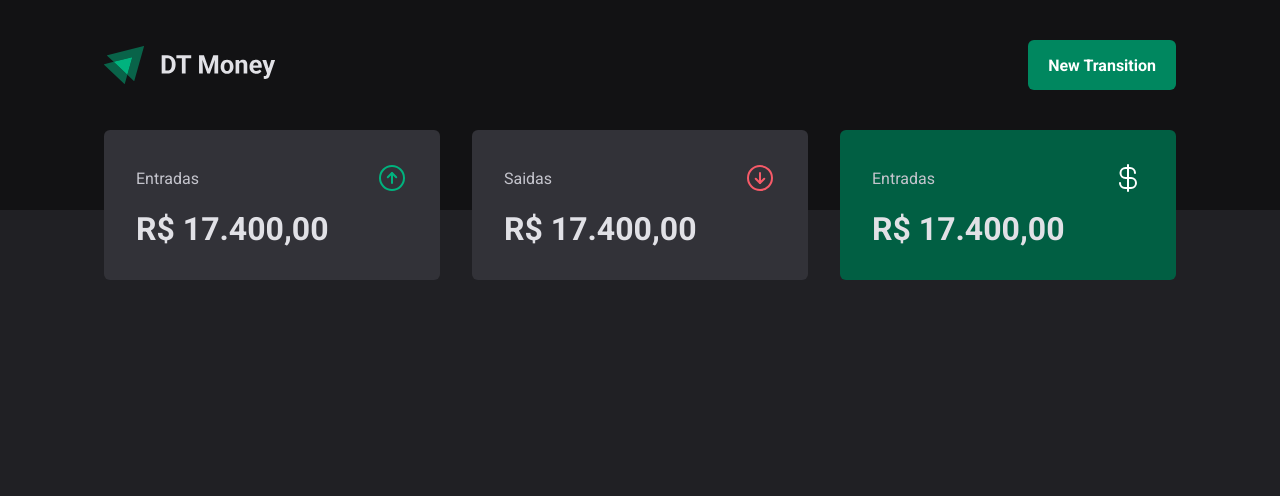
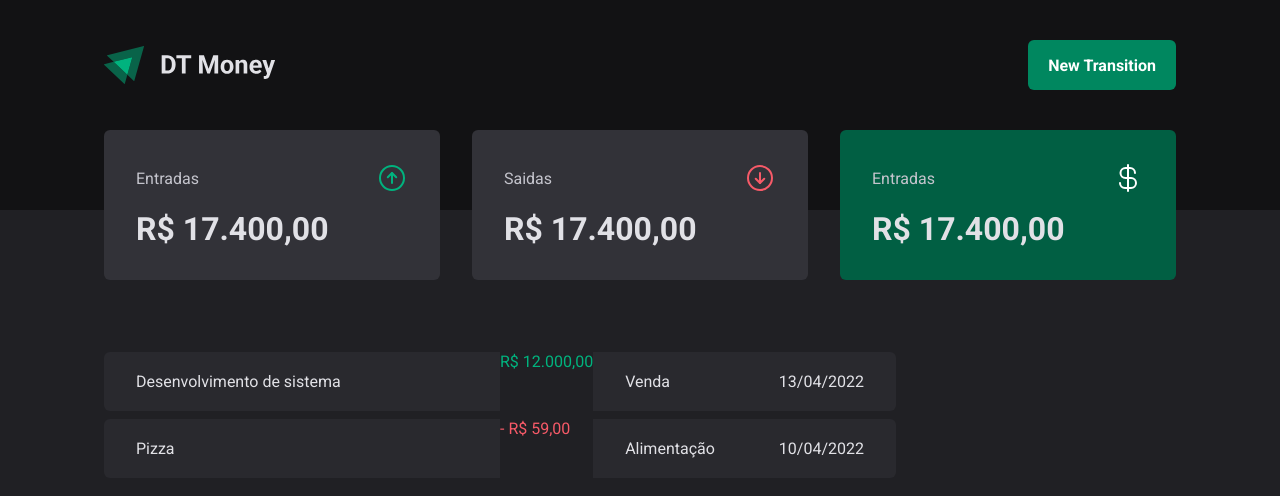
Before and after one commit to Vinicius-Holtman/dt-money-ignite, a React (Vite) app: page / in a window 1280 px wide. Shown: the top 496 px of the page. Built offline with nearby package versions, Linux system fonts and the light colour scheme.

Commit message:
Create styled to table

```diff
--- a/src/pages/Transactions/index.tsx
+++ b/src/pages/Transactions/index.tsx
@@ -1,11 +1,36 @@
 import { Header } from "../../components/Header";
 import { Summary } from "../../components/Summary";
+import { PriceHighlight, TransactionsContainer, TransactionsTable } from "./styles";
 
 export function Transactions() {
   return (
     <div>
       <Header />
       <Summary />
+
+      <TransactionsContainer>
+        <TransactionsTable>
+          <tbody>
+            <tr>
+              <td width="50%">Desenvolvimento de sistema</td>
+              <PriceHighlight variant="income">
+                R$ 12.000,00
+              </PriceHighlight>
+              <td>Venda</td>
+              <td>13/04/2022</td>
+            </tr>
+
+            <tr>
+              <td width="50%">Pizza</td>
+              <PriceHighlight variant="outcome">
+                - R$ 59,00
+              </PriceHighlight>
+              <td>Alimentação</td>
+              <td>10/04/2022</td>
+            </tr>
+          </tbody>
+        </TransactionsTable>
+      </TransactionsContainer>
     </div>
   )
 }
--- a/src/pages/Transactions/styles.ts
+++ b/src/pages/Transactions/styles.ts
@@ -0,0 +1,40 @@
+import styled from "styled-components";
+
+
+
+export const TransactionsContainer = styled.main`
+  width: 100%;
+  max-width: 1120px;
+  margin: 4rem auto 0;
+  padding: 0 1.5rem;
+`;
+
+export const TransactionsTable = styled.div`
+  width: 100%;
+  border-radius: separate;
+  border-spacing: 0 0.5rem;
+  /* margin-top: 1.5rem; */
+
+  td {
+    padding: 1.25rem 2rem;
+    background: ${props => props.theme["gray-700"]};
+
+    &:first-child {
+      border-top-left-radius: 6px;
+      border-bottom-left-radius: 6px;
+    }
+
+    &:last-child {
+      border-top-right-radius: 6px;
+      border-bottom-right-radius: 6px;
+    }
+  }
+`;
+
+interface PriceHighlightProps {
+  variant: 'income' | 'outcome'
+}
+
+export const PriceHighlight = styled.span<PriceHighlightProps>`
+  color: ${props => props.variant === 'income' ? props.theme["green-300"] : props.theme["red-300"]}
+`
```
